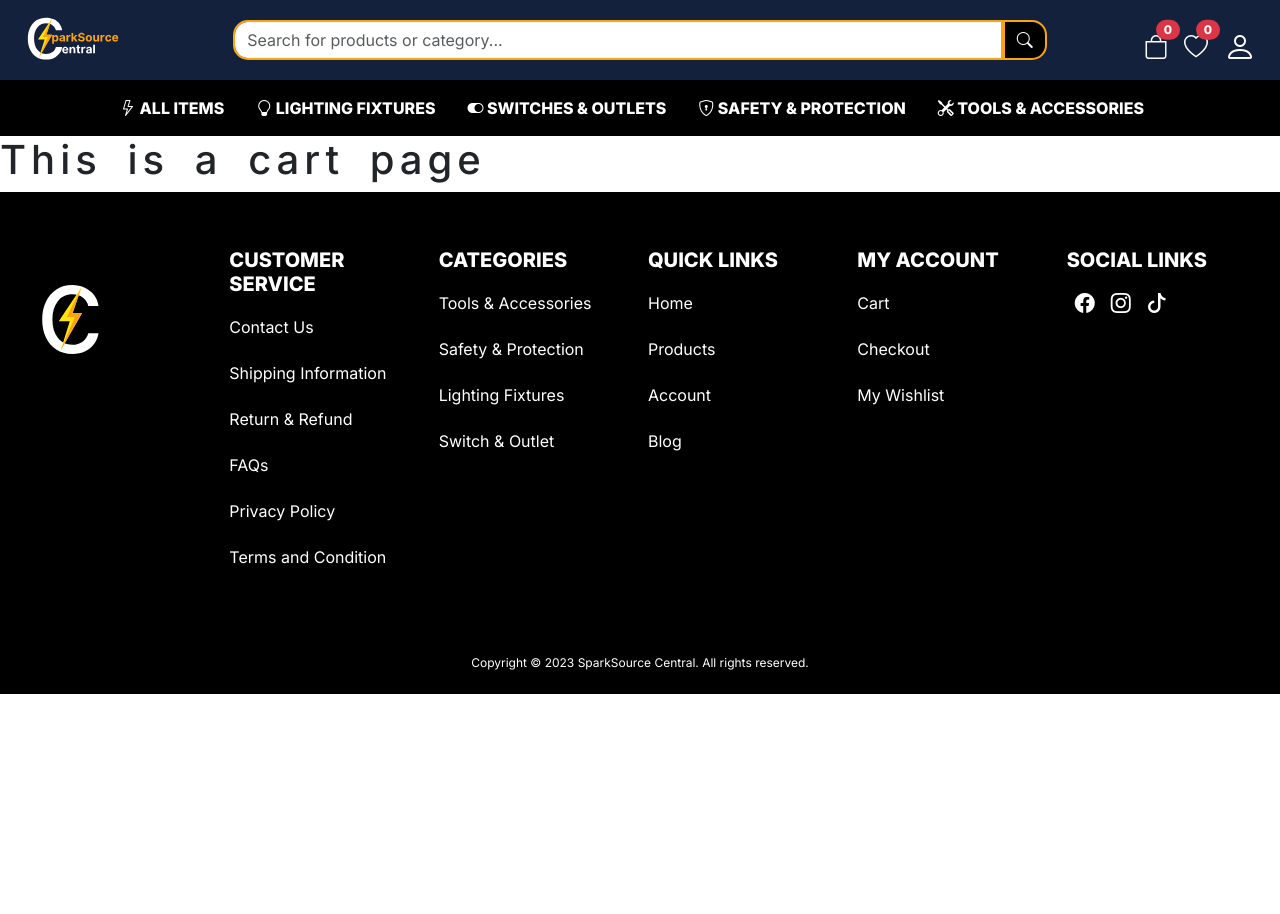
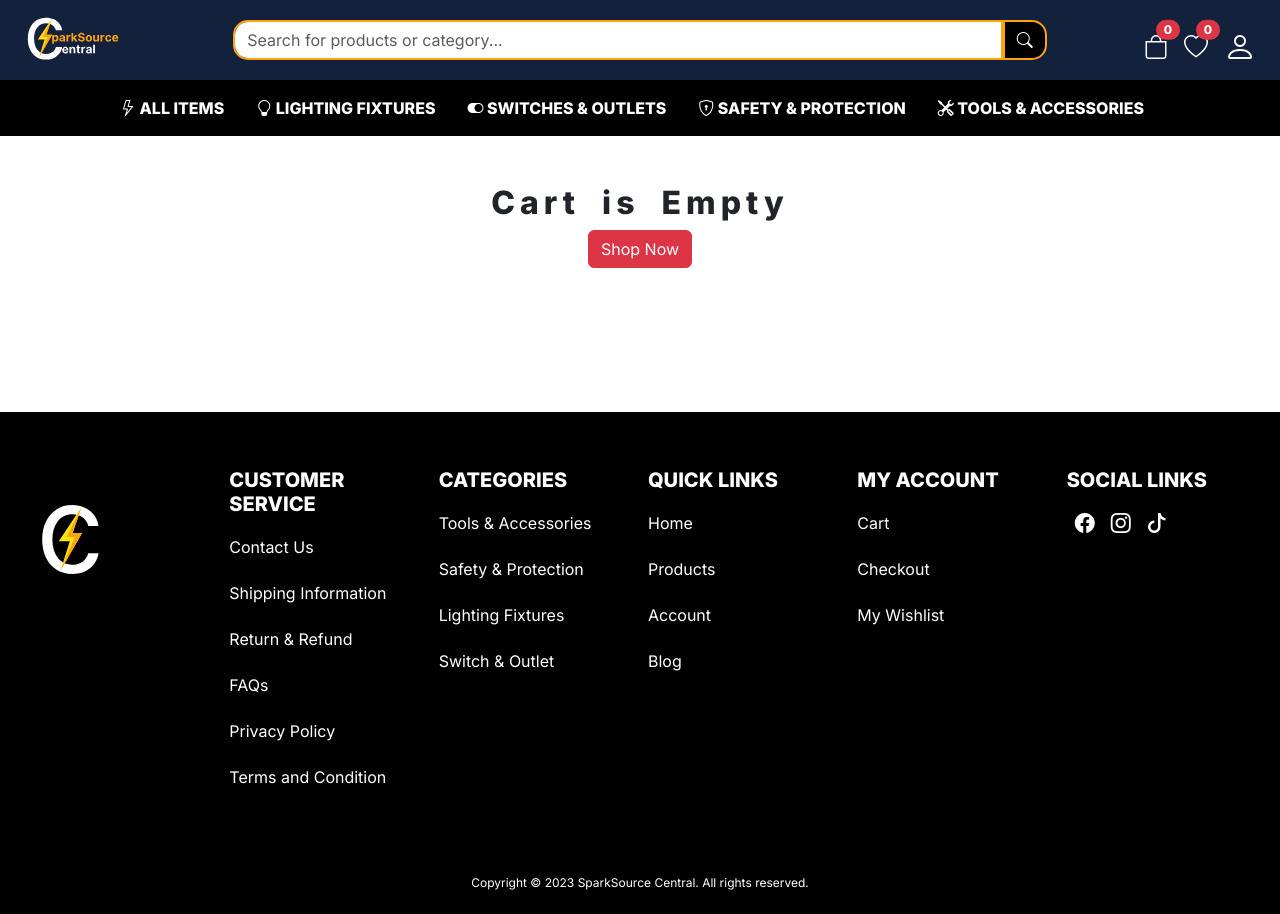
Before and after one commit to jaspherbagor/SparkSourceCentral, a React (Create React App) app in the folder frontend/: page /cart in a window 1280 px wide. Before the commit the page ends 800 px from the top, so only its background shows below. Built offline with nearby package versions, Linux system fonts and the light colour scheme.

Commit message:
customized the add to cart page and other functionalities related to it

```diff
--- a/frontend/src/component/pages/cart.jsx
+++ b/frontend/src/component/pages/cart.jsx
@@ -2,10 +2,115 @@ import React from "react";
 import "../styles/cart.css"
 import { Link } from "react-router-dom";
 
-const CartPage = () => {
-    return(
+const CartPage = ({cart, setCart}) => {
+    //increase qty
+    const incrementQuantity = (product) =>
+    {
+        const exist = cart.find((x) =>
+        {
+            return x.id === product.id
+        })
+        setCart(cart.map((currentElement) =>
+        {
+            return currentElement.id === product.id ? {...exist, qty:exist.qty + 1} : currentElement
+        }))
+    }
+    //decrease qty
+    const decrementQuantity = (product) =>
+    {
+        const exist = cart.find((x) =>
+        {
+            return x.id === product.id
+        })
+        setCart(cart.map((currentElement) =>
+        {
+            return currentElement.id === product.id ? {...exist, qty:exist.qty - 1} : currentElement
+        }))
+    }
+    //remove cart product
+    const removeProduct = (product) =>
+    {
+        const exist = cart.find((x) =>
+        {
+            return x.id === product.id
+        })
+        if(exist.qty > 0)
+        {
+            setCart(cart.filter((x) =>
+            {
+                return  x.id !==  product.id
+            }))
+        }
+    }
+    // handle quantity change
+    const handleQuantityChange = (event, product) => {
+        const newQty = parseInt(event.target.value);
+        if (!isNaN(newQty) && newQty >= 0) {
+            setCart(cart.map((currentElement) =>
+            currentElement.id === product.id ? { ...currentElement, qty: newQty } : currentElement
+            ));
+        }
+    };
+
+    //total price
+    const Totalprice = cart.reduce((price, item) => price + item.qty * item.Price, 0)
+    return (
         <>
-            <h1>This is a cart page</h1>
+            <div className="cartcontainer">
+                {
+                    cart.length === 0 &&
+                    <div className="emptycart container-fluid text-center p-5">
+                        <h2 className="empty fw-bolder">Cart is Empty</h2>
+                        <Link to="/product" className="emptycartbtn btn btn-danger">Shop Now</Link>
+                    </div>
+                }
+                <div className="container-fluid px-4 py-5 w-100">
+                    {
+                        cart.map((currentElement) =>
+                        {
+                           return(
+                                <div className="container-fluid cart_item_container mb-4">
+
+                                    <div className="cart_item row container-fluid px-2 py-4" key={currentElement.id}>
+                                        <div className="col-lg-1 col-md-1 col-sm-1 d-flex align-items-center justify-content-center">
+                                            <button onClick={() => removeProduct(currentElement)} className="btn btn-danger"><i className="bi bi-x-lg"></i></button>
+                                        </div>
+                                        <div className="col-lg-4 col-md-4 col-sm-6 img_box">
+                                            <img src={currentElement.Image} alt={currentElement.Title} className="img-fluid cart_product_img" />
+                                        </div>
+                                        <div className="detail col-lg-7 col-md-7 col-sm-7 pe-3">
+                                            <div className="info container">
+                                                <h4>{currentElement.Category}</h4>
+                                                <h3>{currentElement.Title}</h3>
+                                                <p>₱{currentElement.Price.toLocaleString()}</p>
+                                                <div className="qty">
+                                                    <button className="incrementQuantity btn btn-success" onClick={() => incrementQuantity(currentElement)}>+</button>
+                                                    <input type="number" className="text-center py-1" value={currentElement.qty} onChange={(e) => handleQuantityChange(e, currentElement)}/>
+                                                    <button className="decrementQuantity btn btn-warning" onClick={() => decrementQuantity(currentElement)}>-</button>
+                                                </div>
+
+                                                <h4 className="subtotal">Sub Total: ₱{(currentElement.Price * currentElement.qty).toLocaleString()}</h4>
+                                            </div>
+                                        </div>
+                                    </div>
+                                </div>
+                           )
+                        })
+                    }
+
+                </div>
+                {
+                    cart.length > 0 &&
+                    <>
+                        <div className="container p-2 text-center">
+                            <h2 className="totalprice fw-bold">Total: ₱{Totalprice.toLocaleString()}</h2>
+                            <button className="checkout btn btn-success px-3 py-2 fw-semibold" type="button">Checkout</button>
+                        </div>
+
+                    </>
+                }
+
+            </div>
         </>
     )
 }
--- a/frontend/src/component/pages/home.jsx
+++ b/frontend/src/component/pages/home.jsx
@@ -25,7 +25,7 @@ const Home = ({detail, view, close, setClose}) => {
                                                 <h4 className="text-secondary mt-2 mb-3 text-uppercase">{currentElement.Category}</h4>
                                                 <p className="fs-2 pb-3 fw-bold">{currentElement.Title}</p>
                                                 <p>A product that everyone would love</p>
-                                                <h3 className="pb-4 pt-3 fw-bold">₱{currentElement.Price}</h3>
+                                                <h3 className="pb-4 pt-3 fw-bold">₱{currentElement.Price.toLocaleString()}</h3>
                                                 <button type="button" className="add_to_cart_btn btn px-3 py-2 mb-auto">Add to Cart</button>
                                             </div>
                                         </div>
--- a/frontend/src/component/resources/Topproducts.jsx
+++ b/frontend/src/component/resources/Topproducts.jsx
@@ -4,21 +4,21 @@ const Topproducts =
         id: 1,
         Title: "Safety Shoes",
         Category: "Safety & Protection",
-        Price: "1,600",
+        Price: "1600",
         Image: "../images/Safety_Shoes.jpg"
     },
     {
         id: 2,
         Title: "Cordless Electric Drill",
         Category: "Tools & Accessories",
-        Price: "1,800",
+        Price: "1800",
         Image: "../images/Cordless_Drill.jpg"
     },
     {
         id: 3,
         Title: "GFCI Outlet",
         Category: "Switches & Outlets",
-        Price: "1,500",
+        Price: "1500",
         Image: "../images/GFCI_Outlet.jpg"
     },
     {
@@ -32,28 +32,28 @@ const Topproducts =
         id: 5,
         Title: "Timer Switch",
         Category: "Switches & Outlets",
-        Price: "1,500",
+        Price: "1500",
         Image: "../images/Timer_Switch.png"
     },
     {
         id: 6,
         Title: "Circuit Finder",
         Category: "Tools & Accessories",
-        Price: "1,290",
+        Price: "1290",
         Image: "../images/Circuit_Finder.jpg"
     },
     {
         id: 7,
         Title: "Wall Sconce",
         Category: "Lighting Fixtures",
-        Price: "4,600",
+        Price: "4600",
         Image: "../images/Wall_Sconce.webp"
     },
     {
         id: 8,
         Title: "Light Chandelier",
         Category: "Lighting Fixtures",
-        Price: "12,900",
+        Price: "12900",
         Image: "../images/Light Chandelier.webp"
     },
 ]
--- a/frontend/src/component/route/route.jsx
+++ b/frontend/src/component/route/route.jsx
@@ -6,14 +6,14 @@ import LoginPage from "../pages/login";
 import RegisterPage from "../pages/register";
 import CartPage from "../pages/cart";
 
-const Routeway = ({product, setProduct, detail, view, close, setClose}) => {
+const Routeway = ({product, setProduct, detail, view, close, setClose, cart, setCart, addToCart}) => {
     return(
         <Routes>
-            <Route exact path="/" element={<Home detail={detail} view={view} close={close} setClose={setClose}/>}/>
-            <Route path="/product" element={<Product product={product} setProduct={setProduct} detail={detail} view={view} close={close} setClose={setClose}/>}/>
+            <Route exact path="/" element={<Home detail={detail} view={view} close={close} setClose={setClose} addToCart={addToCart}/>}/>
+            <Route path="/product" element={<Product product={product} setProduct={setProduct} detail={detail} view={view} close={close} setClose={setClose} addToCart={addToCart}/>}/>
+            <Route path="/cart" element={<CartPage cart={cart} setCart={setCart}/>}/>
             <Route path="/login" element={<LoginPage/>}/>
             <Route path="/register" element={<RegisterPage/>}/>
-            <Route path="/cart" element={<CartPage/>}/>
         </Routes>
     )
 }
--- a/frontend/src/component/styles/cart.css
+++ b/frontend/src/component/styles/cart.css
@@ -0,0 +1,44 @@
+@import url('https://fonts.googleapis.com/css2?family=Inter:wght@200;400;500;800&display=swap');
+
+* {
+    padding:0;
+    margin:0;
+    box-sizing: border-box;
+    list-style:none;
+    text-decoration: none;
+    border:none;
+    outline:none;
+    scroll-behavior: smooth;
+    font-family:var(--font-family);
+    word-wrap: break-word;
+}
+
+/* Heading 2 & Heading 1 Spacing */
+h2, h1 {
+    word-spacing: 10px;
+    letter-spacing: 5px;
+}
+
+html, body {
+    width:100%;
+    overflow-x:hidden
+}
+
+:root {
+    --primary-color: #fca311;
+    --text-color-light: #fff;
+    --navbar-bg: #14213d;
+    --text-color-dark: #000;
+    --dark-semitransparent: rgba(0,0,0,0.4);
+    --grayish-color:#E5E5E5;
+    --font-family: 'Inter', sans-serif;
+}
+
+.cart_product_img {
+    max-width: 200px !important
+}
+
+.cart_item_container {
+    border: 1px solid var(--text-color-dark);
+    border-radius: 5px;
+}
```
Also changed, not shown: frontend/src/component/pages/product.jsx (+3 -5 lines), frontend/src/component/resources/Allproducts.jsx (+15 -15 lines).
